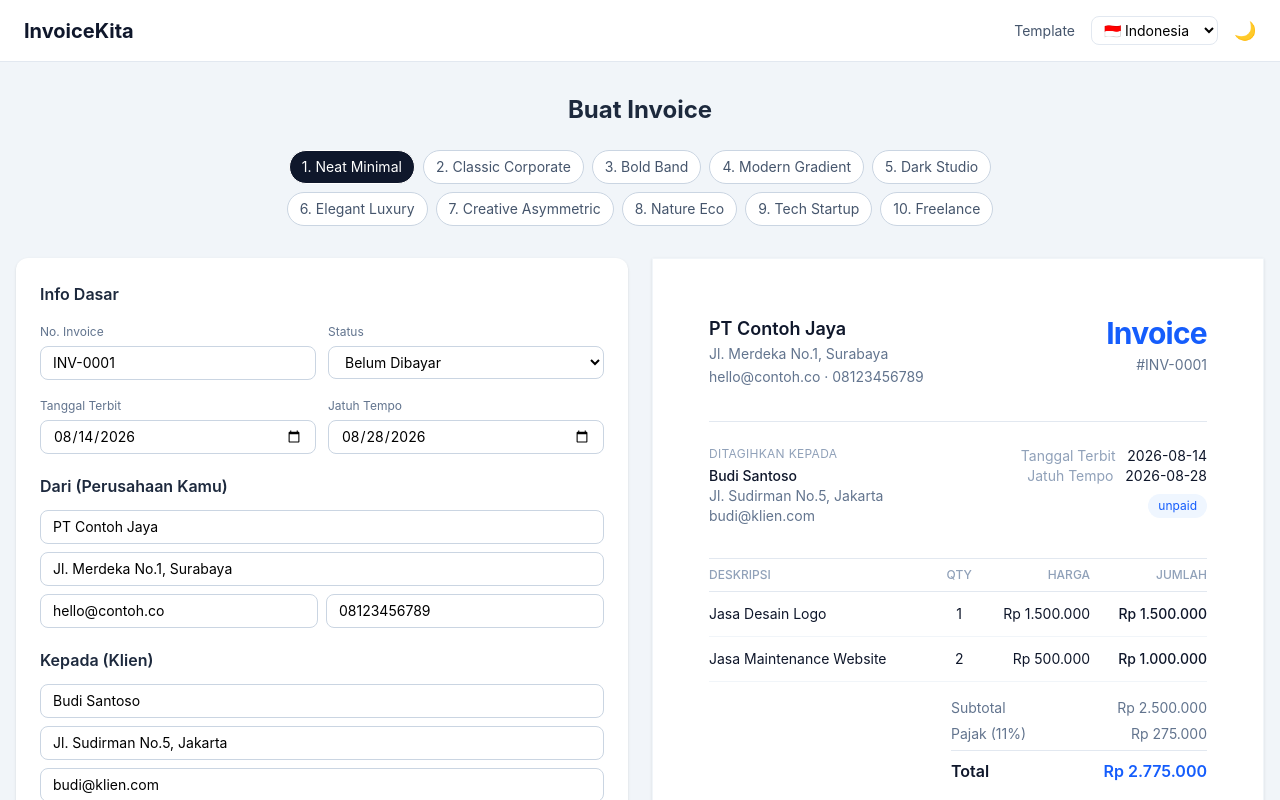
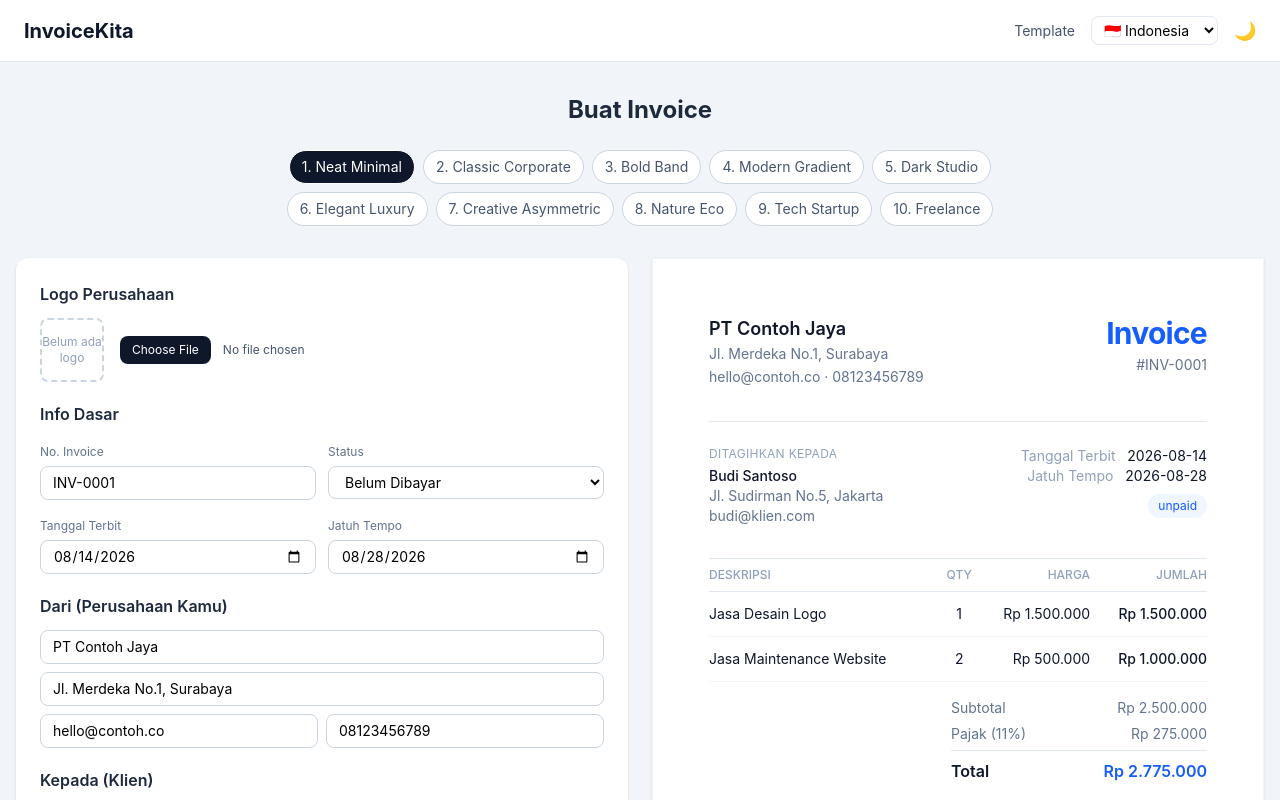
Before and after one commit to adammaulanaa445/Project-Invoice, a SvelteKit app in the folder invoice-app/: page /editor in a window 1280 px wide. Shown: the top 800 px of the page. Built offline with nearby package versions, Linux system fonts and the light colour scheme.

Commit message:
menambahkan fitur logo

```diff
--- a/invoice-app/src/routes/editor/+page.svelte
+++ b/invoice-app/src/routes/editor/+page.svelte
@@ -47,6 +47,35 @@
     status: 'unpaid'
   });
 
+  let logoError = $state('');
+
+  function handleLogoUpload(e) {
+    const file = e.target.files?.[0];
+    if (!file) return;
+
+    logoError = '';
+
+    // Validasi: harus gambar, maksimal 2MB
+    if (!file.type.startsWith('image/')) {
+      logoError = 'File harus berupa gambar (PNG/JPG/SVG).';
+      return;
+    }
+    if (file.size > 2 * 1024 * 1024) {
+      logoError = 'Ukuran gambar maksimal 2MB.';
+      return;
+    }
+
+    const reader = new FileReader();
+    reader.onload = (event) => {
+      invoice.logoUrl = event.target.result; // base64 data URL
+    };
+    reader.readAsDataURL(file);
+  }
+
+  function removeLogo() {
+    invoice.logoUrl = '';
+  }
+
   function addItem() {
     invoice.items.push({ description: '', qty: 1, price: 0 });
     invoice.items = invoice.items; // trigger reactivity
@@ -80,7 +109,7 @@
   </nav>
 
   <div class="py-8 px-4">
-   <h1 class="text-2xl font-bold text-center text-slate-800 dark:text-white mb-6">{lang.t('et_title')}</h1>
+    <h1 class="text-2xl font-bold text-center text-slate-800 dark:text-white mb-6">{lang.t('et_title')}</h1>
 
     <div class="flex flex-wrap justify-center gap-2 mb-8 max-w-3xl mx-auto">
       {#each templates as t, i}
@@ -97,6 +126,35 @@
 
       <!-- FORM INPUT -->
       <div class="bg-white dark:bg-slate-800 rounded-xl shadow-sm p-6 space-y-5 h-fit">
+
+        <!-- LOGO UPLOAD -->
+        <div>
+          <h2 class="font-semibold text-slate-800 dark:text-white mb-3">Logo Perusahaan</h2>
+          <div class="flex items-center gap-4">
+            {#if invoice.logoUrl}
+              <img src={invoice.logoUrl} alt="Logo preview" class="w-16 h-16 object-contain rounded-lg border border-slate-200 dark:border-slate-600 bg-white p-1" />
+            {:else}
+              <div class="w-16 h-16 rounded-lg border-2 border-dashed border-slate-300 dark:border-slate-600 flex items-center justify-center text-slate-400 text-xs text-center">
+                Belum ada logo
+              </div>
+            {/if}
+            <div class="flex-1">
+              <input
+                type="file"
+                accept="image/*"
+                onchange={handleLogoUpload}
+                class="w-full text-xs text-slate-600 dark:text-slate-300 file:mr-3 file:py-1.5 file:px-3 file:rounded-lg file:border-0 file:bg-slate-900 dark:file:bg-blue-600 file:text-white file:text-xs"
+              />
+              {#if invoice.logoUrl}
+                <button onclick={removeLogo} class="text-xs text-red-500 mt-1 hover:underline">Hapus logo</button>
+              {/if}
+              {#if logoError}
+                <p class="text-xs text-red-500 mt-1">{logoError}</p>
+              {/if}
+            </div>
+          </div>
+        </div>
+
         <div>
           <h2 class="font-semibold text-slate-800 dark:text-white mb-3">{lang.t('et_info')}</h2>
           <div class="grid grid-cols-2 gap-3">
```
